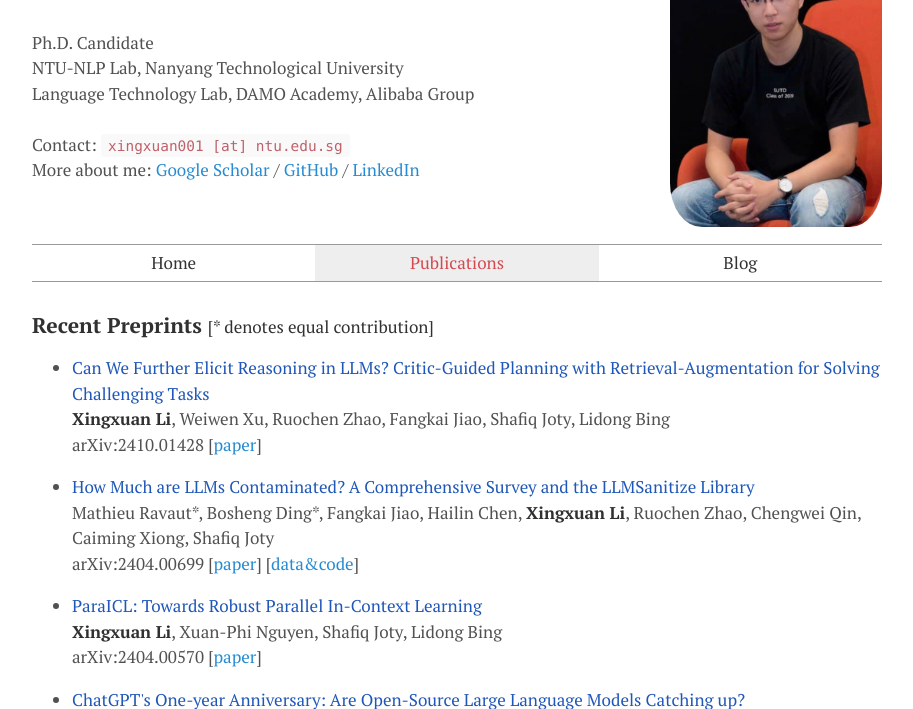
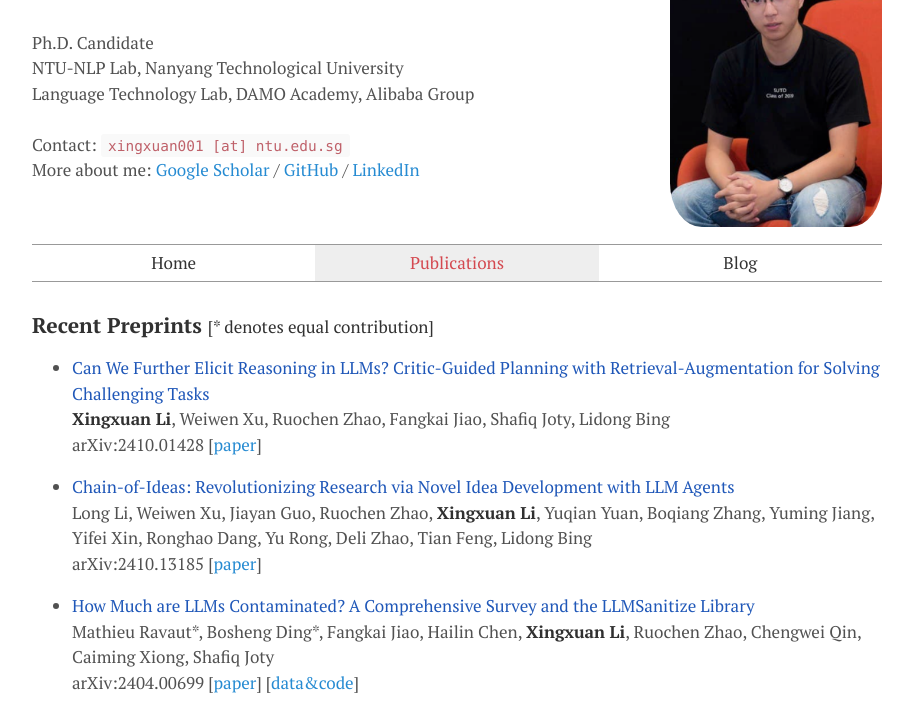
Before and after one commit to xingxuanli/xingxuanli.github.io, a plain HTML site: page research.html in a window 1280 px wide. Shown: the part 99-808 px from the top of the page, without its empty margins (183-1096 px from the left). Drawn offline with nearby package versions, Linux system fonts and the light colour scheme.

Commit message:
Update research.html

```diff
--- a/research.html
+++ b/research.html
@@ -90,6 +90,14 @@
         <strong>Xingxuan Li</strong>, Weiwen Xu, Ruochen Zhao, Fangkai Jiao, Shafiq Joty, Lidong Bing
         <br>arXiv:2410.01428
         [<a href="https://arxiv.org/abs/2410.01428">paper</a>]
+      </li>
+      <p> </p>
+
+      <li>
+        <div id="text" style = "color:#1f57b8">Chain-of-Ideas: Revolutionizing Research via Novel Idea Development with LLM Agents</div>
+        Long Li, Weiwen Xu, Jiayan Guo, Ruochen Zhao, <strong>Xingxuan Li</strong>, Yuqian Yuan, Boqiang Zhang, Yuming Jiang, Yifei Xin, Ronghao Dang, Yu Rong, Deli Zhao, Tian Feng, Lidong Bing
+        <br>arXiv:2410.13185
+        [<a href="https://arxiv.org/abs/2410.13185">paper</a>]
       </li>
       <p> </p>
 
```
